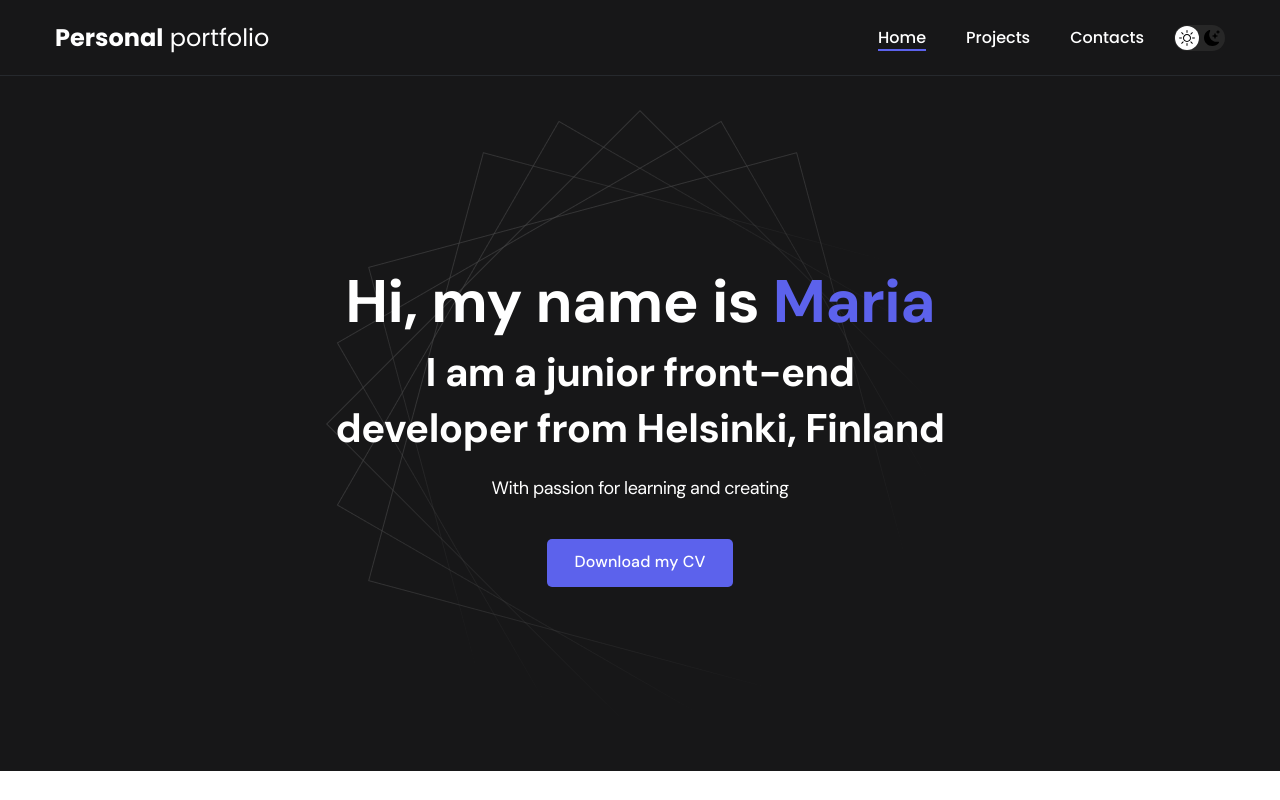
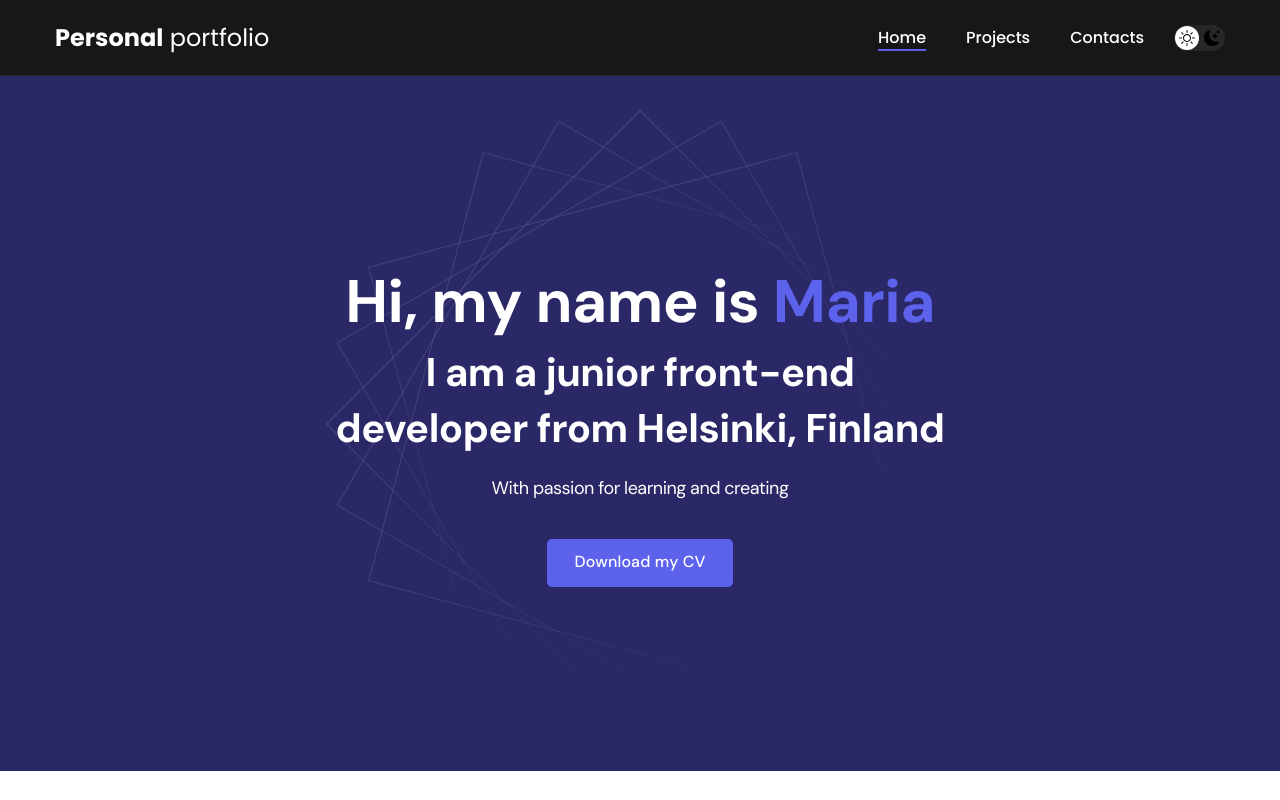
Before and after one commit to mariapokryshkina/personal_portfolio, a React (Create React App) app: page / in a window 1280 px wide. Shown: the top 800 px of the page. Built offline with nearby package versions, Linux system fonts and the light colour scheme.

Commit message:
header colour changed

```diff
--- a/src/components/header/style.css
+++ b/src/components/header/style.css
@@ -8,7 +8,7 @@
     justify-content: center;
     align-items: center;
 
-    background-color: var(--header-bg);
+    background-color: #2A2866;
     background-image: url('./../../img/header-bg.png');
     background-repeat: no-repeat;
     background-size: auto;
--- a/src/styles/main.css
+++ b/src/styles/main.css
@@ -75,6 +75,7 @@ body {
 	margin: 0 auto;
 	padding: 0 15px;
 	max-width: 1200px;
+	background-color: ;
 }
 
 .none {
```
